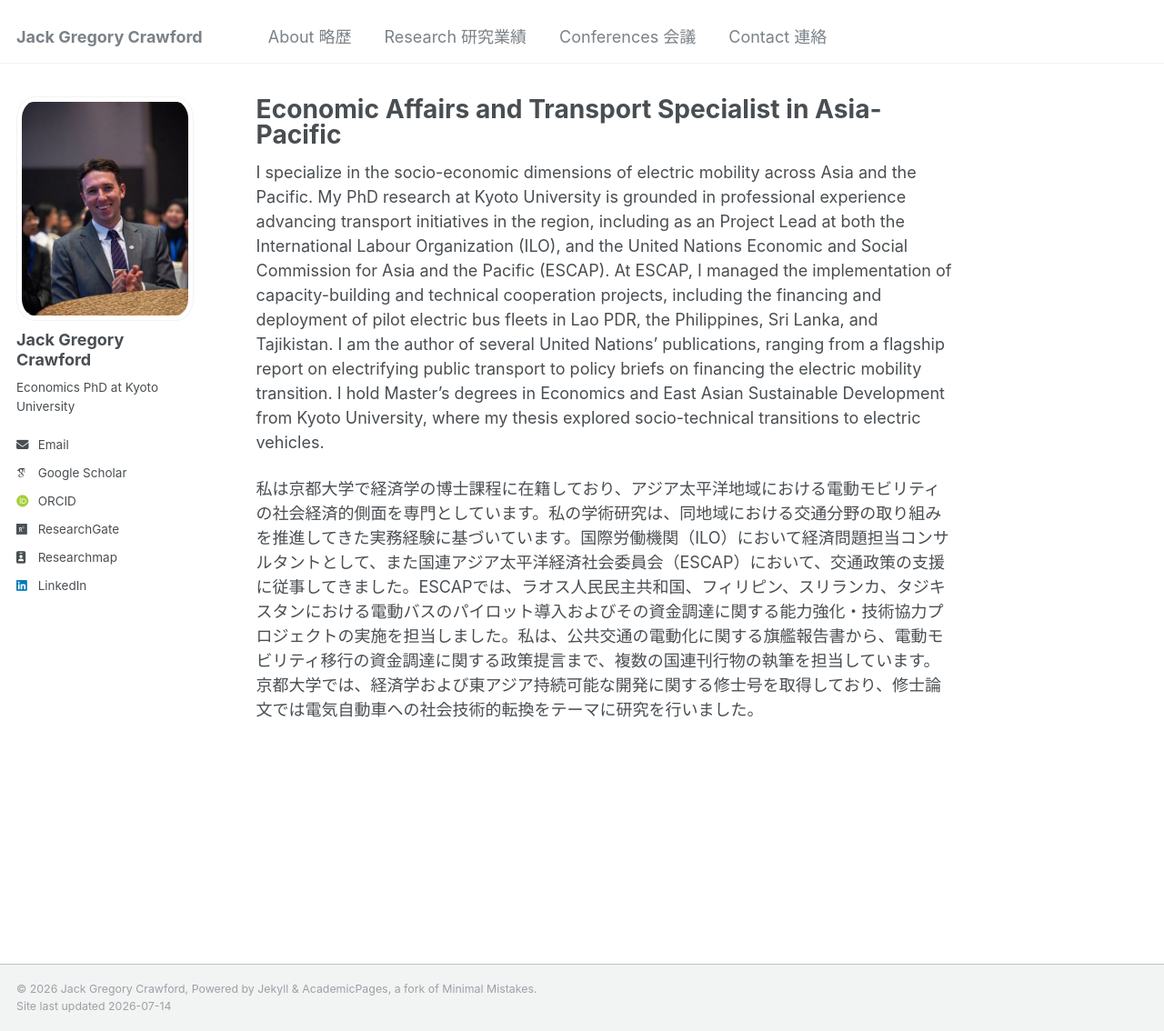
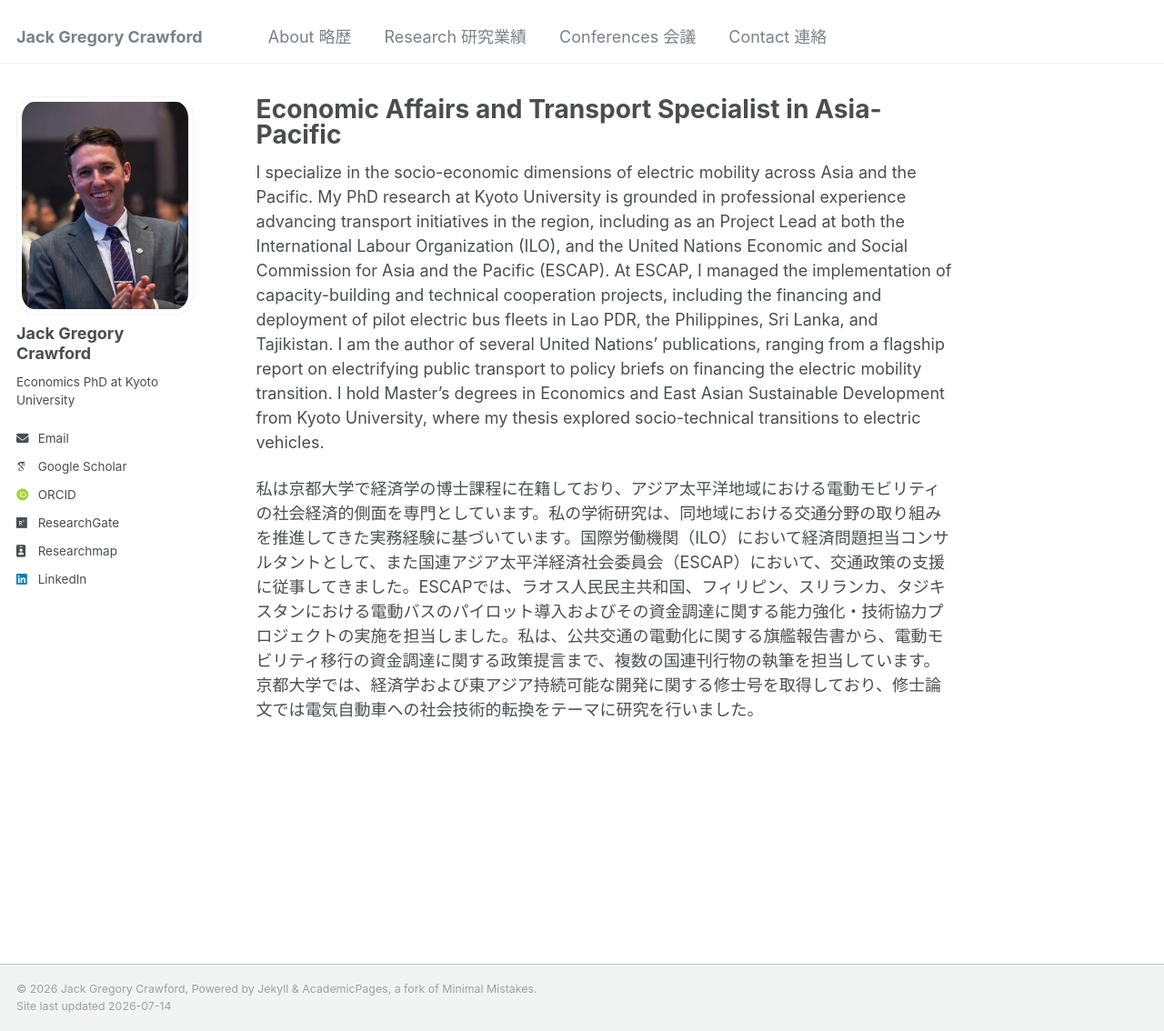
Before and after one commit to jackgcrawford/jackcrawford, a Jekyll site: the page built from _pages/about.md, in a window 1280 px wide and 1134 px high. Shown: the whole window at 91% size. Built offline with Jekyll 4.4.1, drawn with Linux system fonts in a browser that asks for light colours; some web fonts are replaced.

Commit message:
Update _config.yml

```diff
--- a/_config.yml
+++ b/_config.yml
@@ -20,7 +20,7 @@ repository               : "academicpages/academicpages.github.io"
 #               If a field is blank the icon and link will not appear, otherwise it will be shown.
 #               Additional customization can be done by editing /_includes/author-profile.html
 author:
-  avatar           : "JackCrawford_Headshot.jpeg"
+  avatar           : "JackCrawford_Headshot-2.jpeg"
   name             : "Jack Gregory Crawford"
   pronouns         : # example: "she/her"
   bio              : "Economics PhD at Kyoto University"
```
